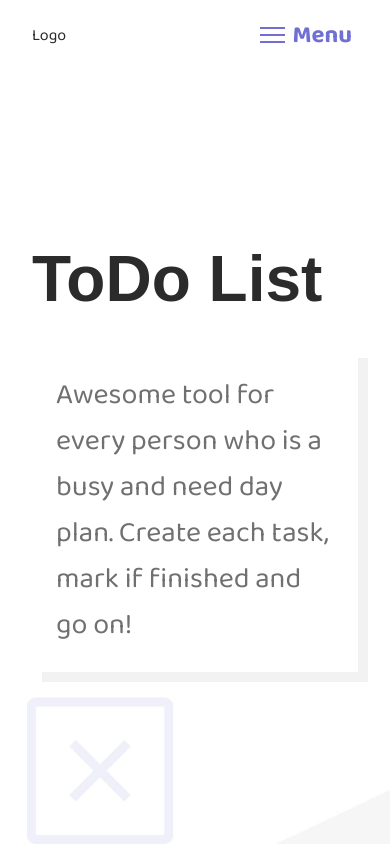
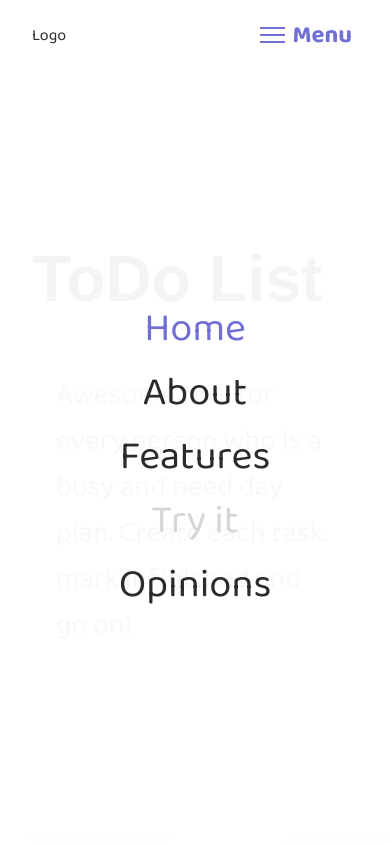
Before and after one commit to jakubwilk/todolist, a React (Create React App) app: page / in a window 390 px wide. Both pictures are taken after a click on the button "Menu". Built offline with nearby package versions, Linux system fonts and the light colour scheme.

Commit message:
Create responsive menu

```diff
--- a/src/App.js
+++ b/src/App.js
@@ -11,6 +11,16 @@ const AppStyle = createGlobalStyle`
   html {
     font-size: 100%;
     min-height: 100%;
+  }
+
+  ::selection {
+    background-color: #706fd3;
+    color: white;
+  }
+
+  ::-moz-selection {
+    background-color: #706fd3;
+    color: white;
   }
 
   body {
--- a/src/navigation-component/MenuItem.js
+++ b/src/navigation-component/MenuItem.js
@@ -4,6 +4,13 @@ import { Link } from 'react-router-dom';
 
 const Item = styled.li`
   margin-left: 2rem;
+  margin-right: 2rem;
+  text-align: center;
+
+  @media screen and (min-width: 960px) {
+    margin-right: 0;
+    text-align: left;
+  }
 
   &.disabled {
     & > a {
@@ -18,6 +25,11 @@ const ItemLink = styled(Link)`
   text-decoration: none;
   color: #2b2b2b;
   transition: all .1s ease-in-out;
+  font-size: 2.5rem;
+
+  @media screen and (min-width: 960px) {
+    font-size: 1rem;
+  }
 
   &:hover,
   &:active,
--- a/src/navigation-component/Navigation.js
+++ b/src/navigation-component/Navigation.js
@@ -38,13 +38,34 @@ const Navbar = styled.nav`
 `;
 
 const Menu = styled.ul`
-  display: none;
   list-style: none;
   padding: 0;
   margin: 0;
 
+  &.mobile {
+    display: flex;
+    position: fixed;
+    top: 70px;
+    height: calc(100vh - 70px);
+    width: 100%;
+    left: 0;
+    background-color: rgba(255,255,255,.95);
+    flex-direction: column;
+    justify-content: center;
+  }
+
+  &.desktop {
+    display: none;
+  }
+
   @media screen and (min-width: 960px) {
-    display: flex;
+    &.mobile {
+      display: none;
+    }
+
+    &.desktop {
+      display: flex;
+    }
   }
 `;
 
@@ -148,7 +169,7 @@ const AnchorList = [
 class Navigation extends React.Component {
   state = {
     current: 'home',
-    display: false,
+    display: true,
   };
 
   setCurrentLink = e => {
@@ -157,8 +178,14 @@ class Navigation extends React.Component {
     });
   }
 
+  toggleMenu = () => {
+    this.setState({
+      display: !this.state.display
+    })
+  }
+
   render() {
-    const { current } = this.state;
+    const { current, display } = this.state;
 
     return (
       <TopBar>
@@ -167,11 +194,11 @@ class Navigation extends React.Component {
             <>
               Logo
             </>
-            <MenuButton>
+            <MenuButton onClick={this.toggleMenu}>
               <MenuButtonLine></MenuButtonLine>
               Menu
             </MenuButton>
-            <Menu>
+            <Menu className={display ? 'desktop' : 'mobile'}>
               {AnchorList.map(item => <MenuItem
                 key={item.id}
                 href={item.href}
```
